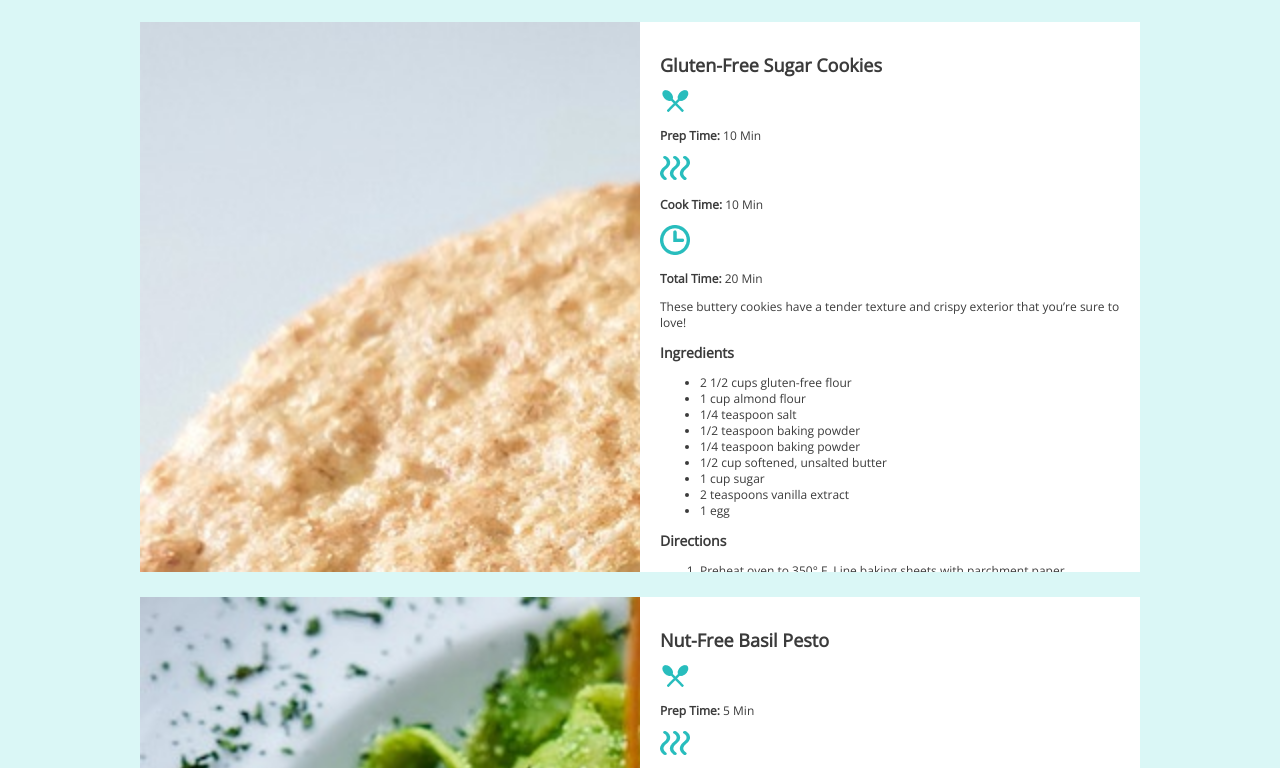
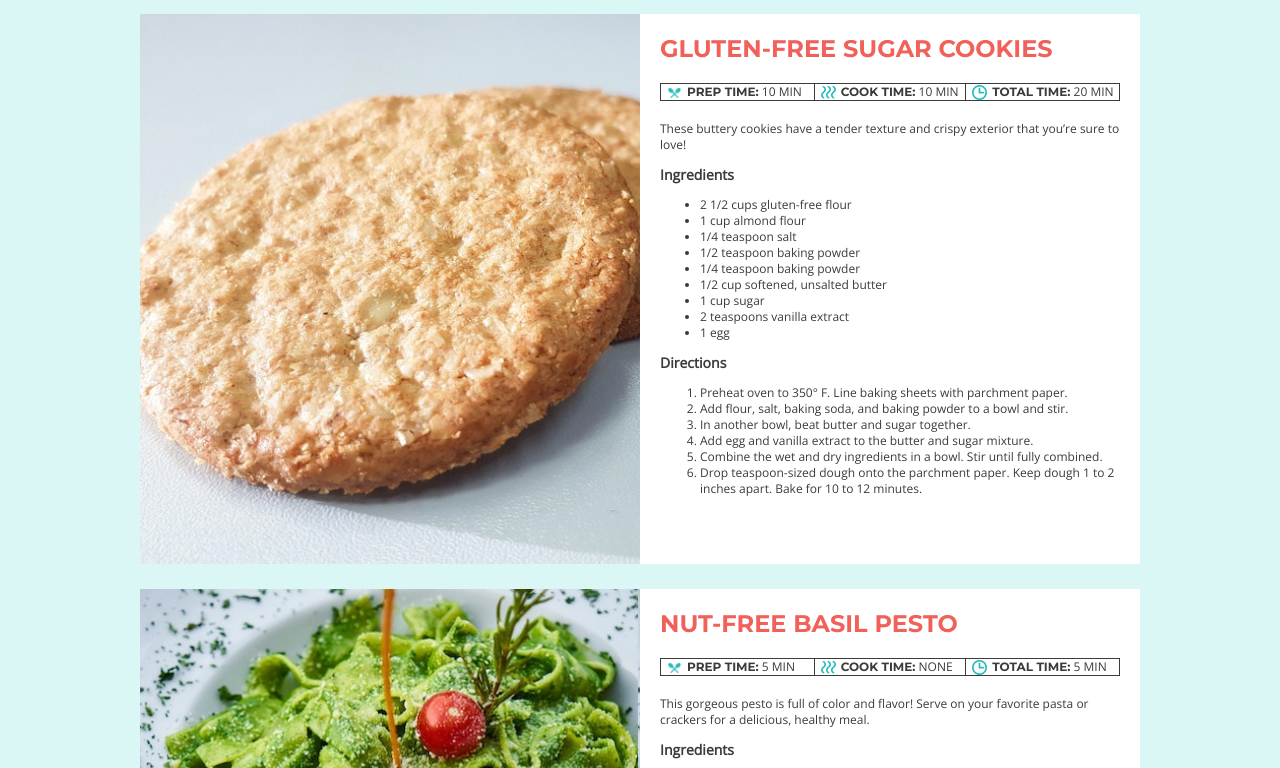
Before and after one commit to cristalcodes/recipe-cards, a plain HTML site: page index.html in a window 1280 px wide. Shown: the part 107-875 px from the top of the page. Drawn offline with nearby package versions, Linux system fonts and the light colour scheme.

Commit message:
Corrects overflow issue on the cards.

```diff
--- a/css/style.css
+++ b/css/style.css
@@ -34,7 +34,7 @@ main {
 
 .card {
   margin: 25px 0;
-  overflow: auto;
+  overflow: hidden;
 }
 
 .image {
@@ -52,17 +52,64 @@ main {
   box-sizing: border-box;
 }
 
+.recipe h2 {
+  color: #F16059;
+  font-family: 'Montserrat', sans-serif;
+  font-size: 24px;
+  font-weight: bold;
+  text-transform: uppercase;
+  line-height: 29px;
+  margin-top: 0;
+}
+
+.time {
+  margin-bottom: 20px;
+  border: 1px solid #3B3B3B;
+  overflow: hidden;
+}
+
+.time div {
+  float: left;
+  padding-left: 6px;
+  width: 33.3333%;
+  box-sizing: border-box;
+  text-transform: uppercase;
+}
+
+.time strong {
+  font-family: 'Montserrat', sans-serif;
+}
+
+.time .cook {
+  border-width: 0 1px;
+  border-style: solid;
+  border-color: #3B3B3B;
+
+}
+
+.time img {
+  width: 15px;
+  height: auto;
+  margin-right: 5px;
+  vertical-align: middle;
+}
+
+.time-details {
+  display: inline;
+}
+
+
 #cookies {
   background-image: url("../img/gluten-free-sugar-cookies.jpg");
-  background-size: cover;
+  background-size: contain;
 }
 
 #pesto {
   background-image: url("../img/nut-free-pesto.jpg");
-  background-size: cover;
+  background-size: contain;
 }
 
 #salad {
   background-image: url("../img/watermelon-salad.jpg");
-  background-size: cover;
+  background-size: contain;
 }
--- a/index.html
+++ b/index.html
@@ -5,6 +5,7 @@
         <meta charset="utf-8">
         <title>Recipe Cards Project</title>
         <link href="https://fonts.googleapis.com/css?family=Montserrat:700%7COpen+Sans&display=swap" rel="stylesheet">
+        <link rel="stylesheet" href="./css/normalize.css">
         <link rel="stylesheet" href="./css/style.css">
     </head>
 
@@ -14,6 +15,7 @@
             <h1>Recipe Collection</h1>
         </header>
         <main>
+
             <article id="cookies" class="card">
                 <div class="image"></div>
                 <div class="recipe">
@@ -61,6 +63,8 @@
                     </div>
                 </div>
             </article>
+
+
             <article id="pesto" class="card">
                 <div class="image"></div>
                 <div class="recipe">
@@ -102,6 +106,8 @@
                     </div>
                 </div>
             </article>
+
+
             <article id="salad" class="card">
                 <div class="image"></div>
                 <div class="recipe">
```
